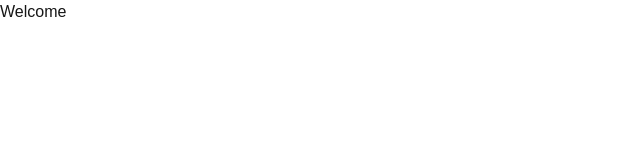
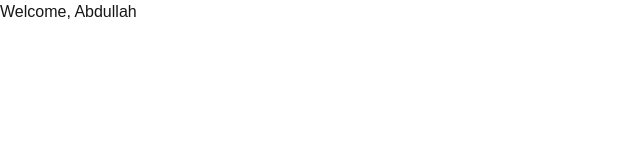
Before and after one commit to azizullahkhan16/linkWhiz-frontend, a Next.js app: page / in a window 1280 px wide. Shown: the top 160 px of the page, without its empty margins (0-640 px from the left). Built offline with nearby package versions, Linux system fonts and the light colour scheme.

Commit message:
minor change

```diff
--- a/src/pages/index.jsx
+++ b/src/pages/index.jsx
@@ -1,3 +1,3 @@
 export default function Home() {
-  return <div>Welcome</div>;
+  return <div>Welcome, Abdullah</div>;
 }
```
